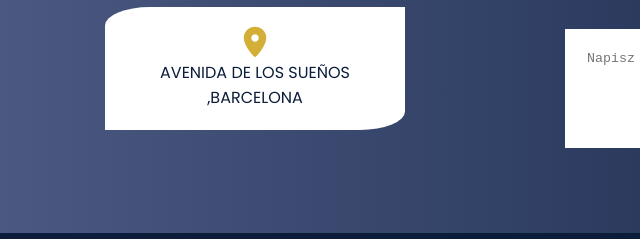
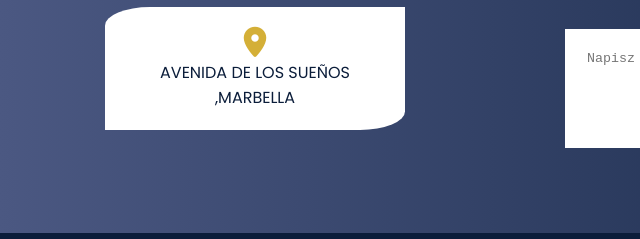
Before and after one commit to FabianFrontDev/ImperialDreams, a plain HTML site: page index.html in a window 1280 px wide. Shown: the part 3721-3960 px from the top of the page, 0-640 px from the left. Drawn offline with nearby package versions, Linux system fonts and the light colour scheme; a web font is replaced by a local one.

Commit message:
Update index.html

```diff
--- a/index.html
+++ b/index.html
@@ -262,7 +262,7 @@
 						<div class="contact__container">
 							<a href="https://www.google.com/maps?q=Marbella" target="_blank"
 								><i class="fa-solid fa-location-dot"></i>
-								<p>Avenida de los Sueños ,Barcelona</p></a
+								<p>Avenida de los Sueños ,Marbella</p></a
 							>
 						</div>
 					</div>
```
